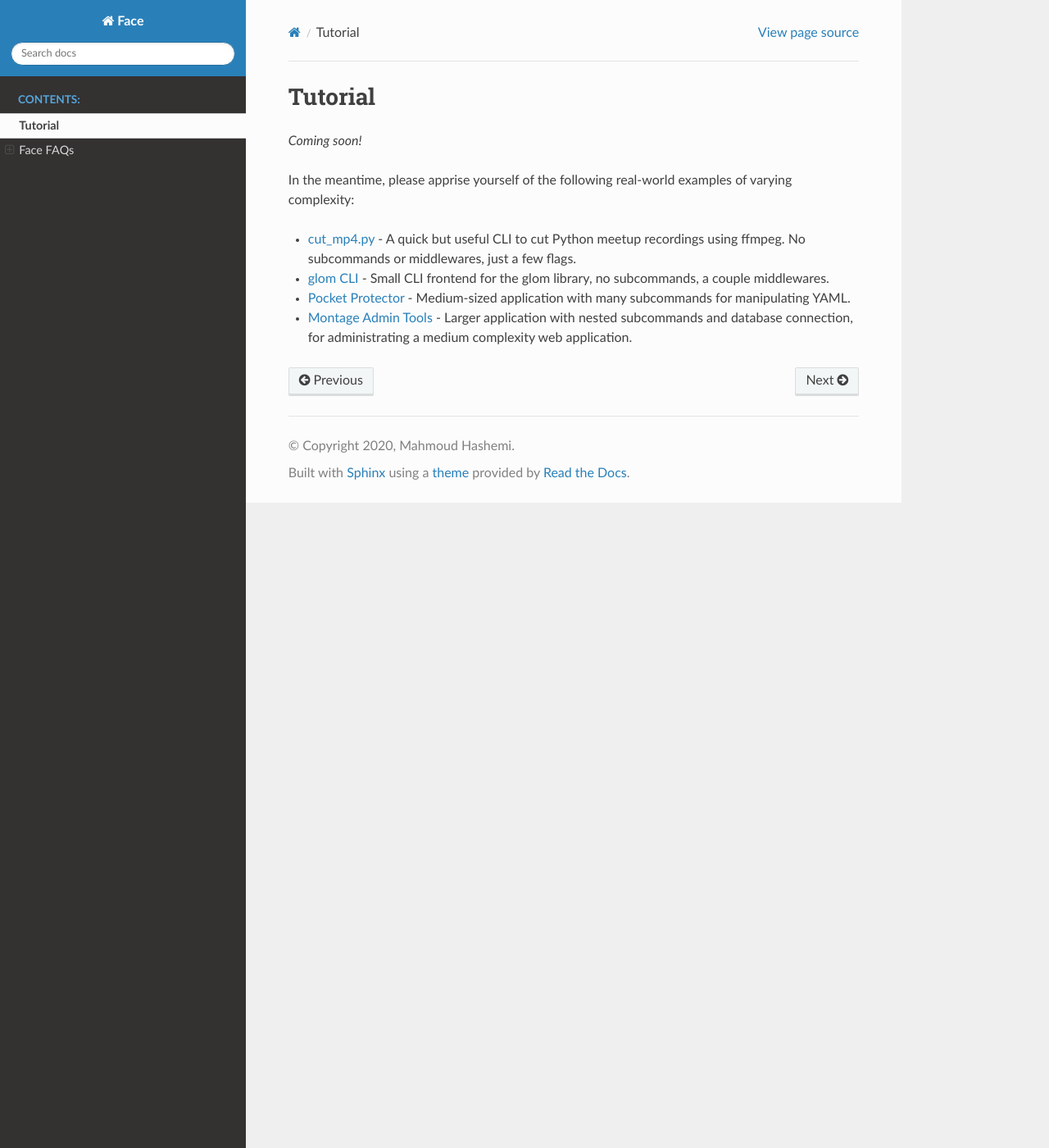
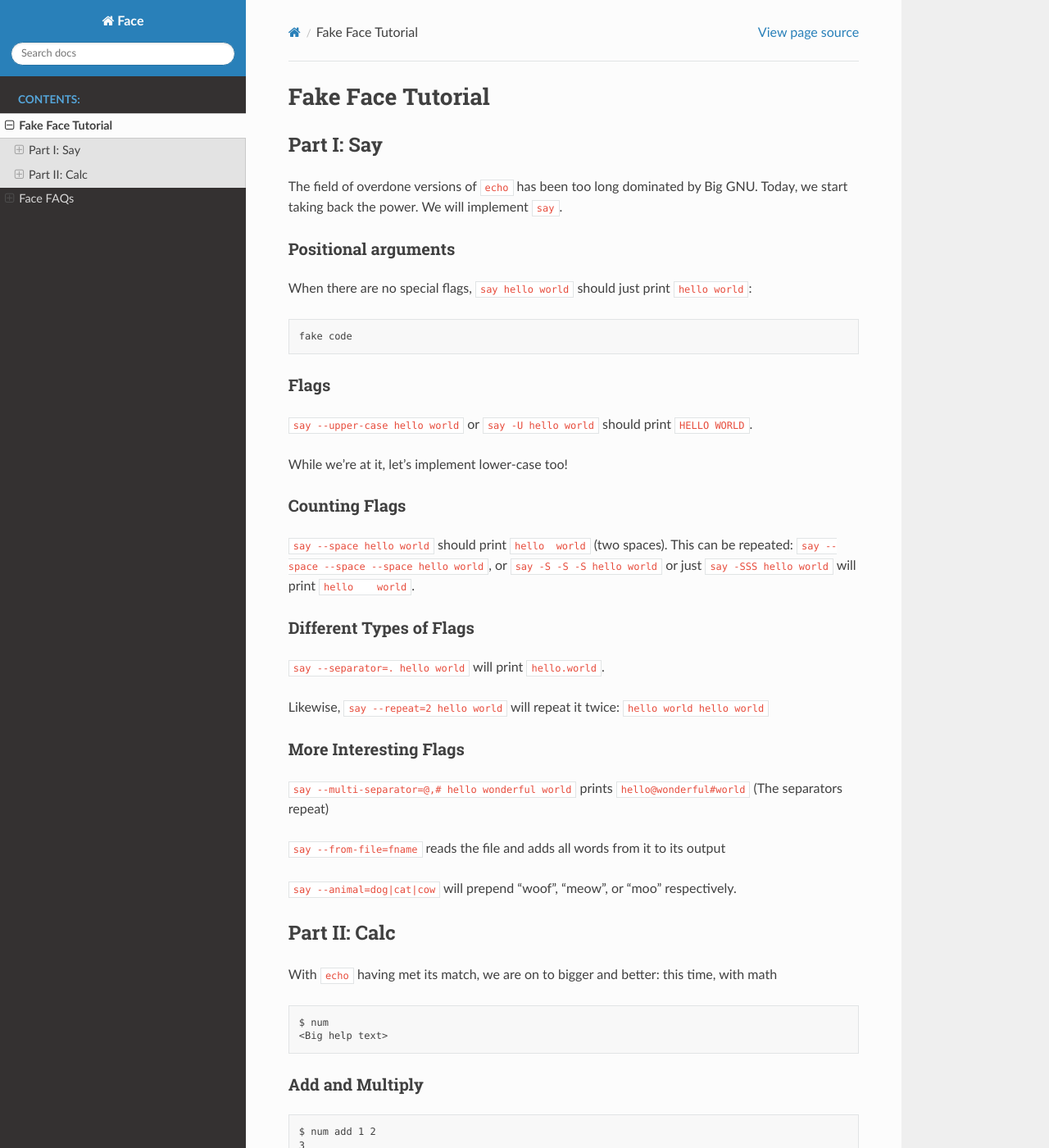
Before and after one commit to mahmoud/face, a Sphinx documentation site: the page built from docs/tutorial.rst, in a window 1280 px wide and 1400 px high. Shown: the whole window at 82% size. Built offline with Sphinx 7.4.7 and the Read the Docs theme 2.0.0, drawn with Linux system fonts in a browser that asks for light colours; pages that are not in the unit, such as notebooks, are missing from menus; some of the changed text lies outside the part shown.

Commit message:
tutorial outline

```diff
--- a/docs/tutorial.rst
+++ b/docs/tutorial.rst
@@ -1,22 +1,144 @@
-Tutorial
-========
+Fake Face Tutorial
+==================
 
-*Coming soon!*
 
-In the meantime, please apprise yourself of the following real-world
-examples of varying complexity:
+Part I: Say
+-----------
 
-* `cut_mp4.py
-  <https://github.com/mahmoud/face/blob/master/examples/cut_mp4.py>`_ -
-  A quick but useful CLI to cut Python meetup recordings using
-  ffmpeg. No subcommands or middlewares, just a few flags.
-* `glom CLI
-  <https://github.com/mahmoud/glom/blob/master/glom/cli.py>`_ - Small
-  CLI frontend for the glom library, no subcommands, a couple middlewares.
-* `Pocket Protector
-  <https://github.com/SimpleLegal/pocket_protector/blob/master/pocket_protector/cli.py>`_ -
-  Medium-sized application with many subcommands for manipulating YAML.
-* `Montage Admin Tools
-  <https://github.com/hatnote/montage/blob/master/tools/admin.py>`_ -
-  Larger application with nested subcommands and database connection,
-  for administrating a medium complexity web application.
+The field of overdone versions of ``echo`` has been too long dominated
+by Big GNU.
+Today, we start taking back the power.
+We will implement ``say``.
+
+Positional arguments
+~~~~~~~~~~~~~~~~~~~~
+
+When there are no special flags,
+``say hello world``
+should just print ``hello world``:
+
+.. code::
+
+    fake code
+
+Flags
+~~~~~
+
+``say --upper-case hello world``
+or
+``say -U hello world``
+should print
+``HELLO WORLD``.
+
+While we're at it,
+let's implement lower-case too!
+
+Counting Flags
+~~~~~~~~~~~~~~
+
+``say --space hello world``
+should print
+``hello  world``
+(two spaces).
+This can be repeated:
+``say --space --space --space hello world``,
+or
+``say -S -S -S hello world``
+or just
+``say -SSS hello world``
+will print
+``hello    world``.
+
+Different Types of Flags
+~~~~~~~~~~~~~~~~~~~~~~~~
+
+``say --separator=. hello world``
+will print
+``hello.world``.
+
+Likewise,
+``say --repeat=2 hello world``
+will repeat it twice:
+``hello world hello world``
+
+More Interesting Flags
+~~~~~~~~~~~~~~~~~~~~~~
+
+
+``say --multi-separator=@,# hello wonderful world``
+prints
+``hello@wonderful#world``
+(The separators repeat)
+
+``say --from-file=fname``
+reads the file and adds all words from it to its
+output
+
+``say --animal=dog|cat|cow``
+will prepend "woof", "meow", or "moo" respectively.
+
+
+Part II: Calc
+-------------
+
+With ``echo`` having met its match,
+we are on to bigger and better:
+this time,
+with math
+
+.. code::
+
+    $ num
+    <Big help text>
+
+Add and Multiply
+~~~~~~~~~~~~~~~~
+
+.. code::
+
+    $ num add 1 2
+    3
+
+
+.. code::
+
+    $ num mul 3 5
+    15
+
+
+Subtract
+~~~~~~~~
+
+.. code::
+
+    $ num sub 10 5
+    5
+    $ num sub 5 10
+    Error: can't substract
+    $ num --allow-negatives 5 10
+    -5
+
+
+Divide
+~~~~~~
+
+.. code::
+
+    $ num div 2 3
+    0.6666666666666666
+    $ num div --int 2 3
+    0
+
+
+Precision support
+~~~~~~~~~~~~~~~~~
+
+
+.. code::
+
+    $ num add 0.1 0.2
+    0.30000000000000004
+    $ num add --precision=3 0.1 0.2
+    0.3
+
+Oh, now let's add it to all subcommands.
```
